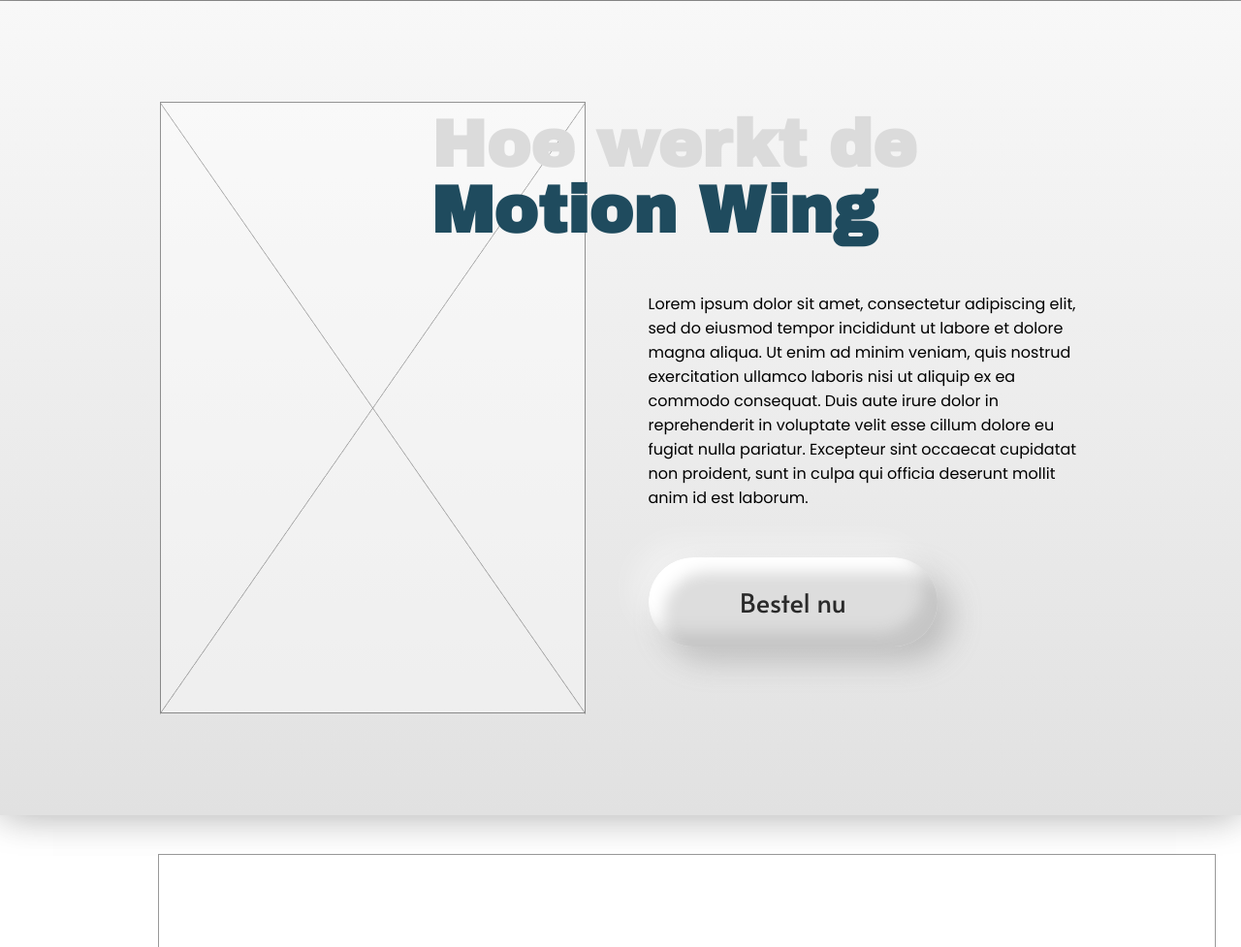
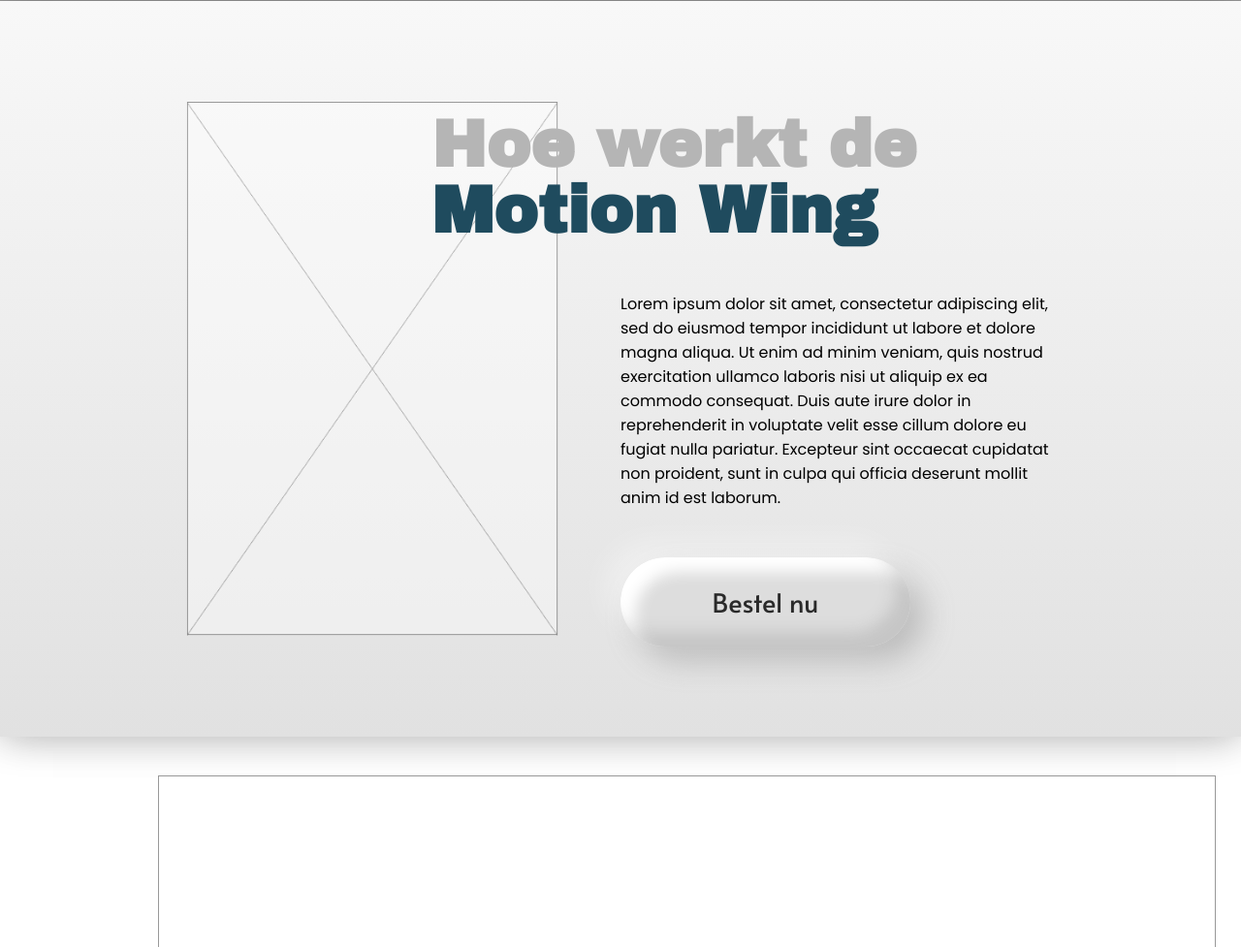
Before and after one commit to meyaMilanova/CLE3, a PHP site: page / in a window 1280 px wide. Shown: the part 940-1917 px from the top of the page at 97% size. Run offline with PHP 8.4, Linux system fonts and the light colour scheme; some web fonts are replaced.

Commit message:
landing->index.php index photos

```diff
--- a/css/style.css
+++ b/css/style.css
@@ -234,13 +234,14 @@
 }
 
 .order-now-img{
-
+    width: 30vw;
+    height: auto;
 }
 
 h2 {
     z-index: 1;
     position: absolute;
-    color: #DBDBDB;
+    color: #b5b5b5;
     font-size: 6.8em;
     font-family: "Archivo Black", sans-serif;
     line-height: 1em;
```
Also changed, not shown: img/Group 20 (1) (1).png (added), img/motionWing4.jpg (added).
